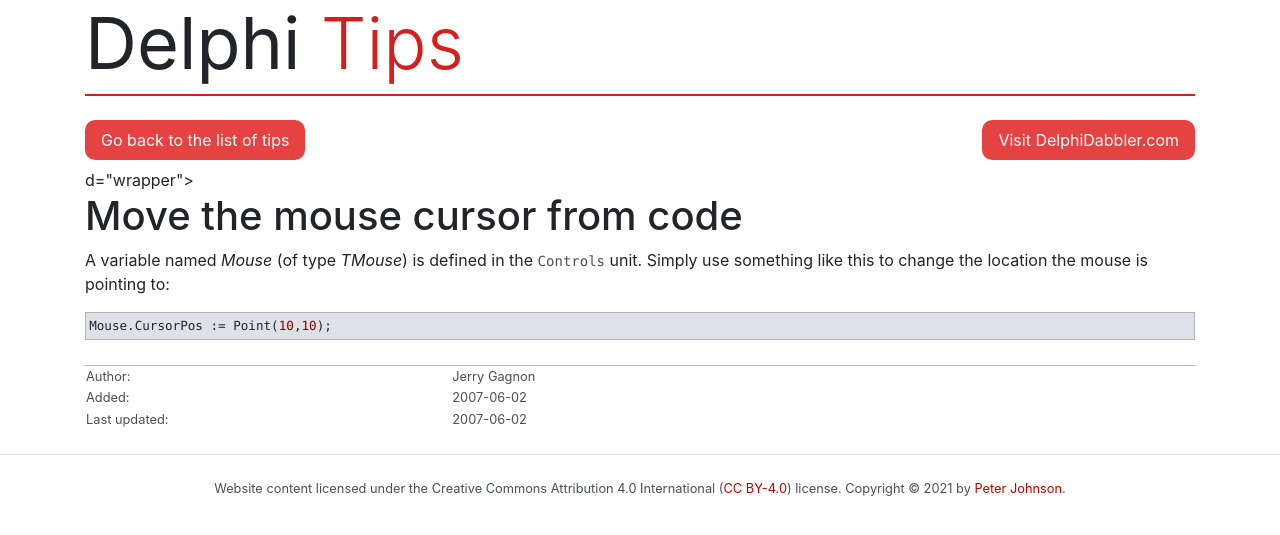
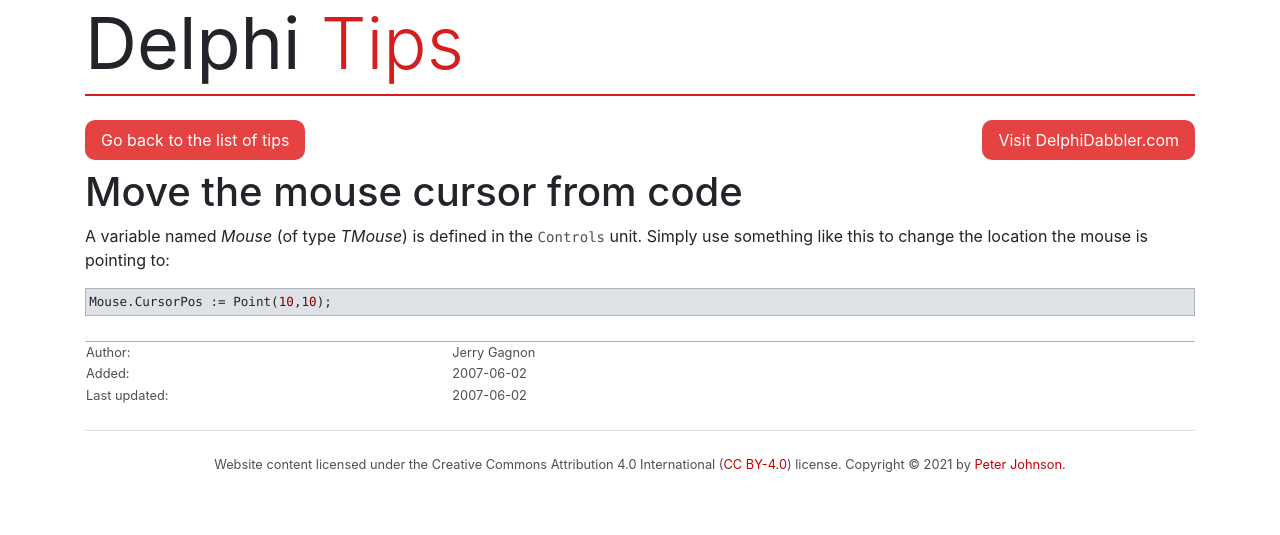
Before and after one commit to delphidabbler/delphi-tips, a Jekyll site: the page built from docs/_tips/1.html, in a window 1280 px wide. Shown: the top 535 px of the page. Built offline with Jekyll 4.4.1, drawn with Linux system fonts in a browser that asks for light colours.

Commit message:
Update 1.html
Fix partial opening `<div>` tag

```diff
--- a/docs/_tips/1.html
+++ b/docs/_tips/1.html
@@ -1,6 +1,6 @@
 ---
 ---
-d="wrapper">
+<div id="wrapper">
 
 <h1>
 	Move the mouse cursor from code
```
